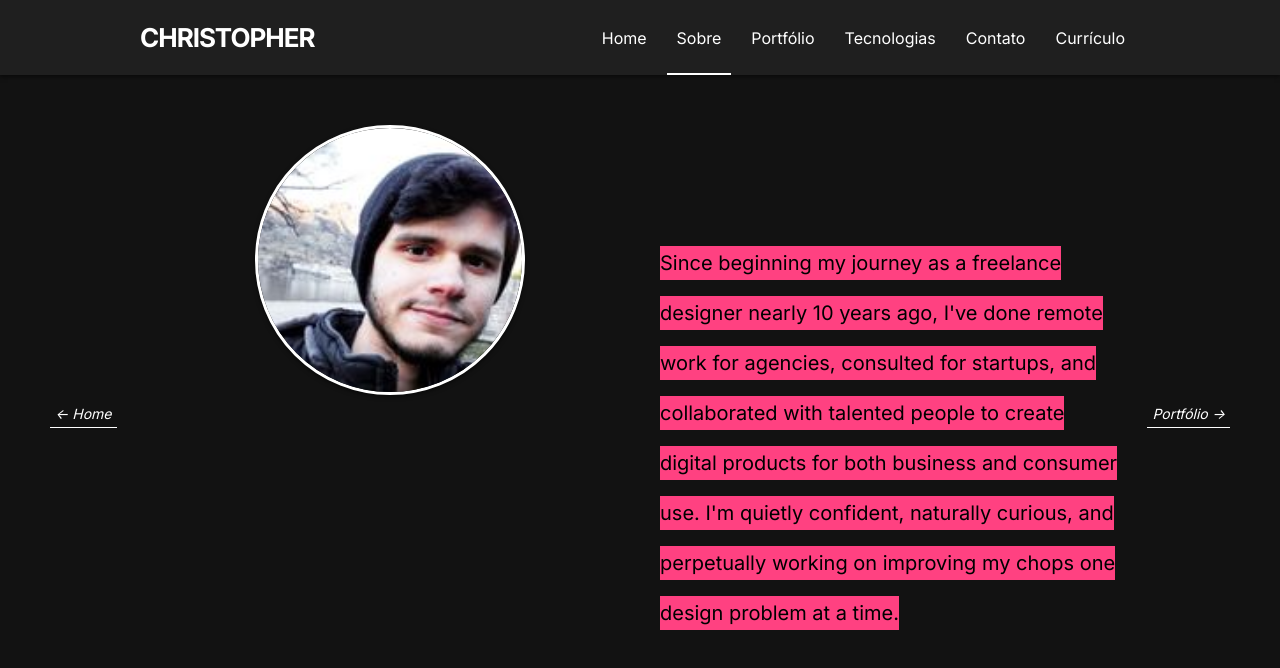
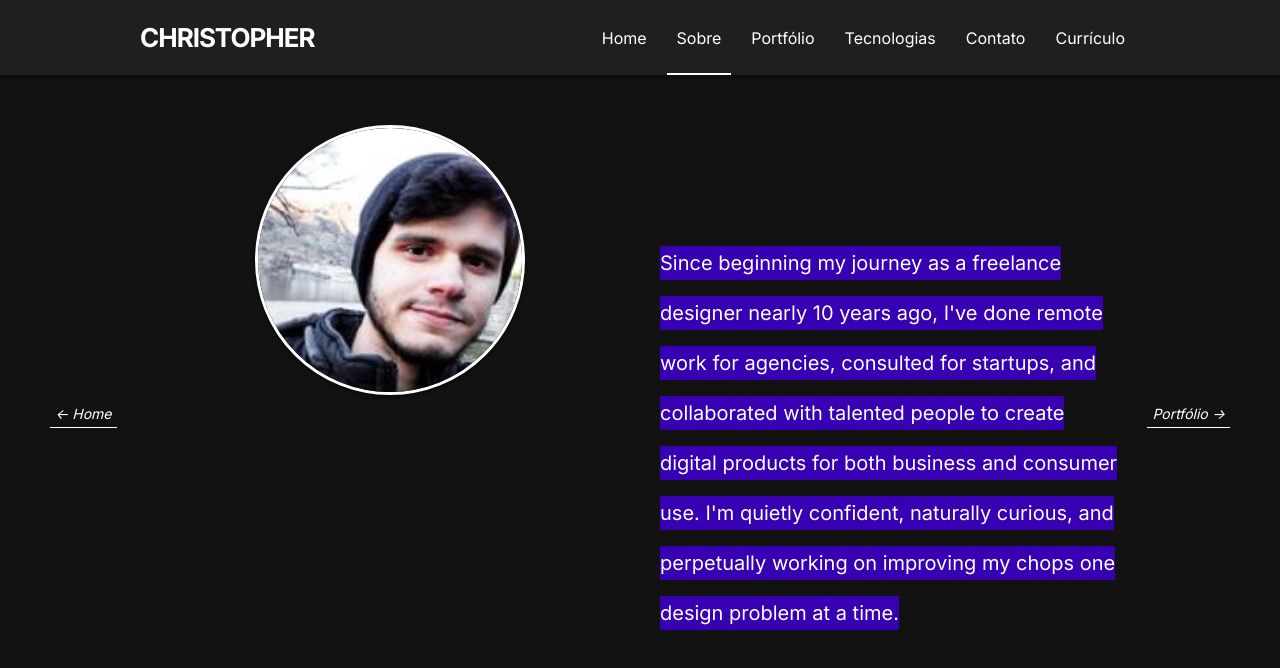
Before and after one commit to christopherldo/christopherldo.github.io, a React (Create React App) app: page /sobre in a window 1280 px wide. Shown: the top 668 px of the page. Built offline with nearby package versions, Linux system fonts and the light colour scheme.

Commit message:
💄 (Sobre): Changed background-color from elements on 'sobre'

```diff
--- a/src/index.css
+++ b/src/index.css
@@ -10,3 +10,18 @@ body {
   font-family: 'Inter', sans-serif;
   overflow: hidden;
 }
+
+
+::-webkit-scrollbar {
+  width: 5px;
+}
+::-webkit-scrollbar-track {
+  background: #3700b3;
+}
+
+::-webkit-scrollbar-thumb {
+  background: rgba(0, 0, 0, 0.3);
+}
+::-webkit-scrollbar-thumb:hover {
+  background: rgba(0, 0, 0, 0.6);
+}
--- a/src/pages/Sobre/style.js
+++ b/src/pages/Sobre/style.js
@@ -86,10 +86,10 @@ export const PageArea = styled.main`
         h1 {
           padding-top: 20px;
           width: 90%;
-          background-color: #3700b3;
+          background-color: #B64FC8;
           border-top-left-radius: 50px;
           border-top-right-radius: 50px;
-          color: #fff;
+          color: #000;
           font-weight: bold;
           text-align: center;
 
@@ -145,12 +145,12 @@ export const PageArea = styled.main`
 
       p {
         display: inline;
-        background-color: #FF4181;
+        background-color: #3700b3;
         margin-bottom: auto;
         padding: 5px 0;
         line-height: 2.5em;
         font-size: 20px;
-        color: #000;
+        color: #fff;
 
         @media(max-width: 1100px) {
           line-height: 2em;
```
